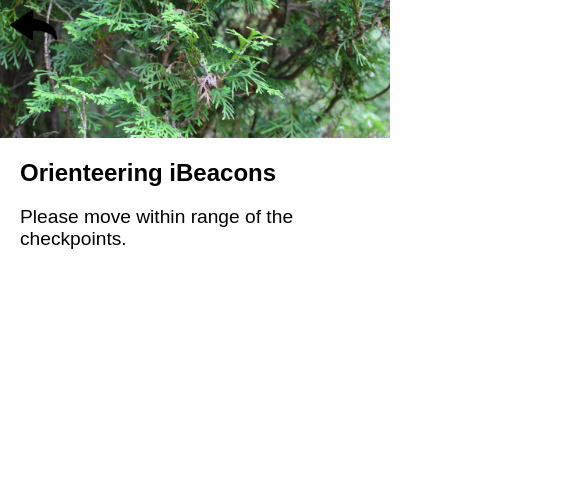
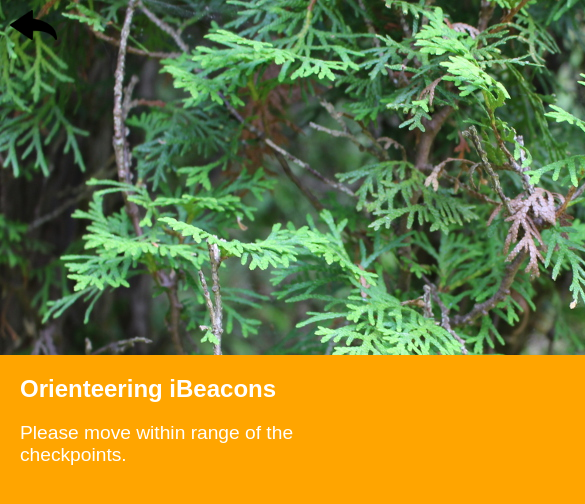
Before and after one commit to lovcarl/mobila-lab3, a plain HTML site: page relaxation-beacons (1)/relaxation-beacons/index.html in a window 390 px wide. Shown: the top 504 px of the page, 585 px wide, since content can reach past the window. Drawn offline with Linux system fonts and the light colour scheme; some packages are replaced by stand-ins of ours.

Commit message:
Update page.css

```diff
--- a/relaxation-beacons (1)/relaxation-beacons/page.css
+++ b/relaxation-beacons (1)/relaxation-beacons/page.css
@@ -2,6 +2,7 @@ html, body
 {
 	margin: 0px;
 	padding: 0px;
+	background-color: orange;
 }
 
 .my-page
@@ -13,11 +14,7 @@ html, body
 {
 }
 
-.my-header-image
-{
-	width: 100%;
-	height: auto;
-}
+
 
 .my-icon-back
 {
@@ -33,6 +30,7 @@ html, body
 	margin: 10px 20px;
 	padding: 0;
 	font-family: sans-serif;
+	color: white;
 }
 
 .my-content h1
```
